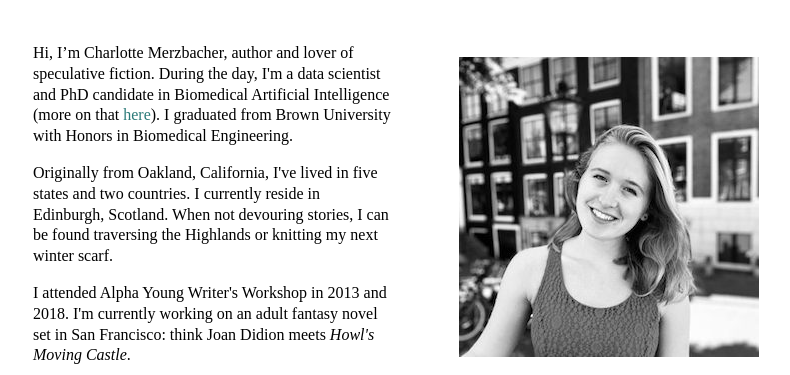
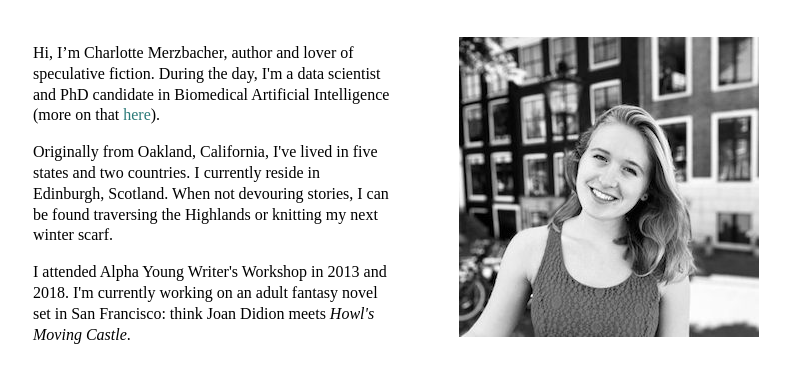
Before and after one commit to cjmerzbacher/cjmerzbacher.github.io, a plain HTML site: page author.html in a window 1280 px wide. Shown: the part 163-538 px from the top of the page, without its empty margins (207-997 px from the left). Drawn offline with Linux system fonts and the light colour scheme.

Commit message:
Author webpage 4

```diff
--- a/author.html
+++ b/author.html
@@ -25,8 +25,7 @@
         <div class="column">
           <div class="left-column">
             <p> Hi, I’m Charlotte Merzbacher, author and lover of speculative fiction.
-                During the day, I'm a data scientist and PhD candidate in Biomedical Artificial Intelligence (more on that <a href = "https://cjmerzbacher.github.io">here</a>).
-                I graduated from Brown University with Honors in Biomedical Engineering. </p>
+                During the day, I'm a data scientist and PhD candidate in Biomedical Artificial Intelligence (more on that <a href = "https://cjmerzbacher.github.io">here</a>).</p>
 
                 <p>Originally from Oakland, California, I've lived in five states and two countries. I currently reside in Edinburgh, Scotland.
                 When not devouring stories, I can be found traversing the Highlands or knitting my next winter scarf.
@@ -34,6 +33,7 @@
                 I attended Alpha Young Writer's Workshop in 2013 and 2018. I'm currently working on an adult fantasy novel set in San Francisco: think Joan Didion meets <em>Howl's Moving Castle</em>.
                 </p>
           </div>
+
           <div class="right-column-author">
             <img src="images/profile.jpg">
           </div>
--- a/main.css
+++ b/main.css
@@ -103,10 +103,10 @@ h2 {
 
 .column .right-column-author {
   vertical-align: top;
-  width: 30%;
+  width: 50%;
   display: inline-block;
   padding-left: 30px;
-  padding-top: 30px;
+  padding-top: 10px;
   box-sizing: border-box
 }
 
```
